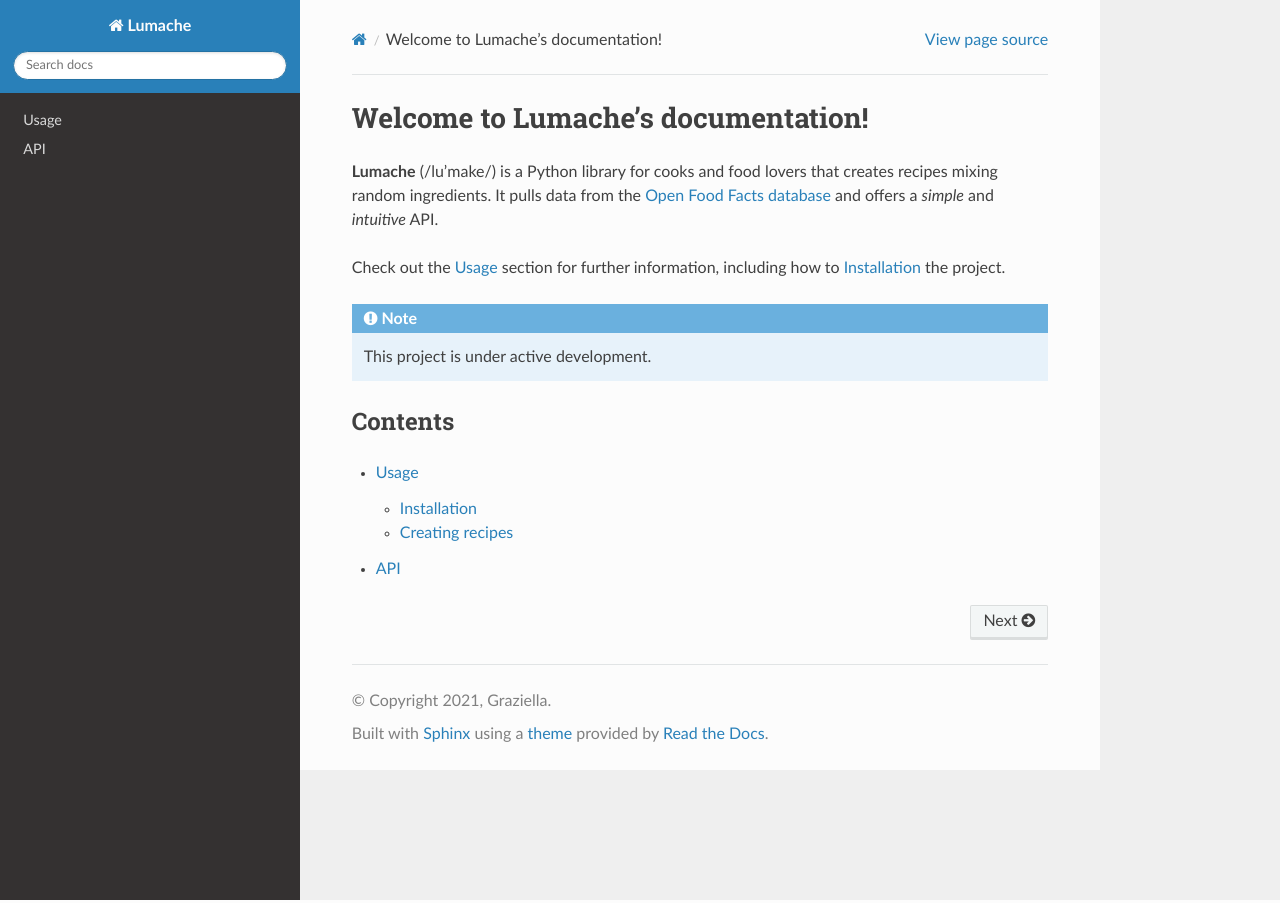
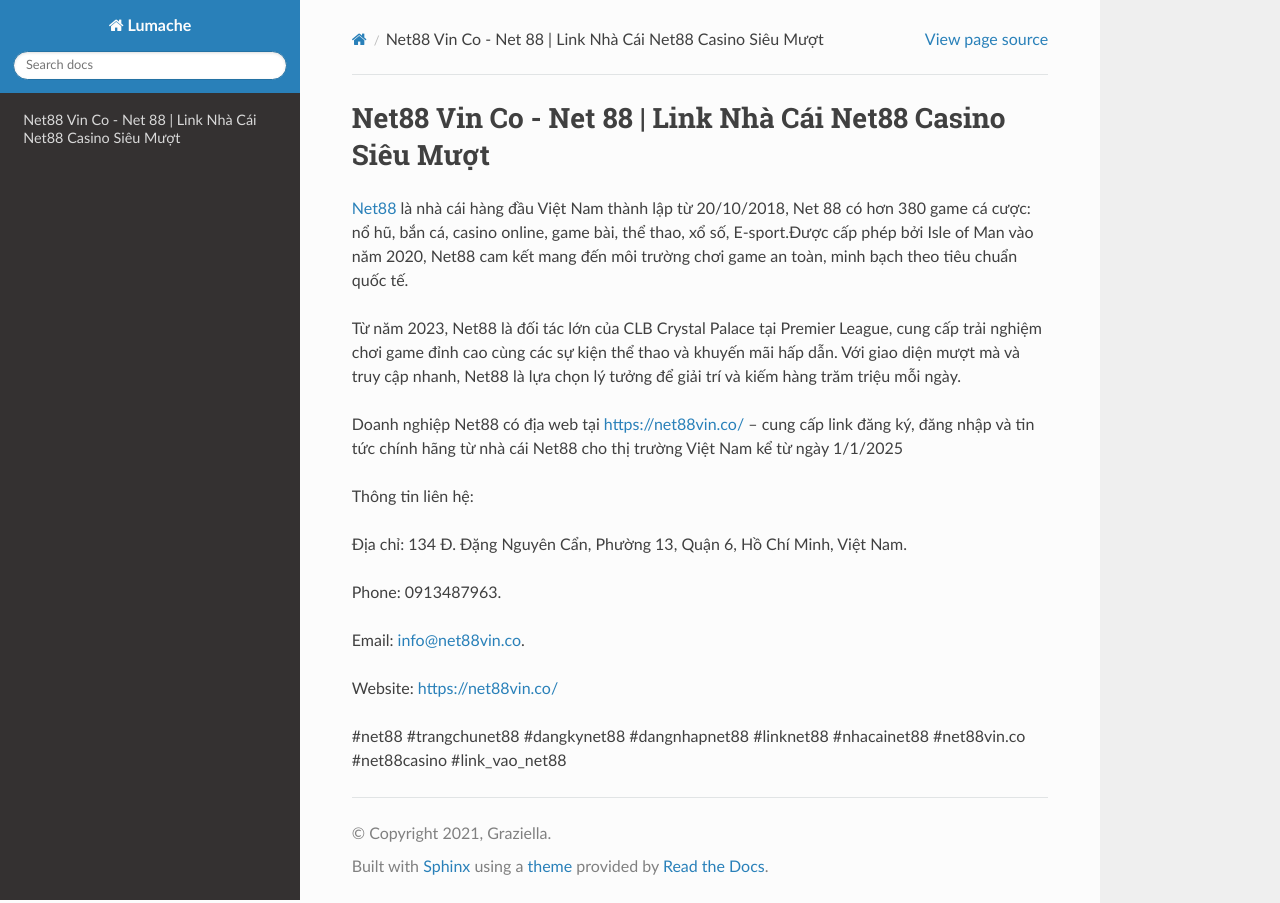
Before and after one commit to parkisngan19/net88vinco, a Sphinx documentation site: the page built from docs/source/index.rst, in a window 1280 px wide. Built offline with Sphinx 7.4.7 and the Read the Docs theme 3.1.0, drawn with Linux system fonts in a browser that asks for light colours.

Commit message:
Update index.rst

```diff
--- a/docs/source/index.rst
+++ b/docs/source/index.rst
@@ -1,22 +1,20 @@
-Welcome to Lumache's documentation!
+Net88 Vin Co - Net 88 | Link Nhà Cái Net88 Casino Siêu Mượt
 ===================================
 
-**Lumache** (/lu'make/) is a Python library for cooks and food lovers
-that creates recipes mixing random ingredients.
-It pulls data from the `Open Food Facts database <https://world.openfoodfacts.org/>`_
-and offers a *simple* and *intuitive* API.
+`Net88 <https://net88vin.co/>`_ là nhà cái hàng đầu Việt Nam thành lập từ 20/10/2018, Net 88 có hơn 380 game cá cược: nổ hũ, bắn cá, casino online, game bài, thể thao, xổ số, E-sport.Được cấp phép bởi Isle of Man vào năm 2020, Net88 cam kết mang đến môi trường chơi game an toàn, minh bạch theo tiêu chuẩn quốc tế.
 
-Check out the :doc:`usage` section for further information, including
-how to :ref:`installation` the project.
+Từ năm 2023, Net88 là đối tác lớn của CLB Crystal Palace tại Premier League, cung cấp trải nghiệm chơi game đỉnh cao cùng các sự kiện thể thao và khuyến mãi hấp dẫn. Với giao diện mượt mà và truy cập nhanh, Net88 là lựa chọn lý tưởng để giải trí và kiếm hàng trăm triệu mỗi ngày.
 
-.. note::
+Doanh nghiệp Net88 có địa web tại https://net88vin.co/ – cung cấp link đăng ký, đăng nhập và tin tức chính hãng từ nhà cái Net88 cho thị trường Việt Nam kể từ ngày 1/1/2025
 
-   This project is under active development.
+Thông tin liên hệ:
 
-Contents
---------
+Địa chỉ: 134 Đ. Đặng Nguyên Cẩn, Phường 13, Quận 6, Hồ Chí Minh, Việt Nam.
 
-.. toctree::
+Phone: 0913487963.
 
-   usage
-   api
+Email: info@net88vin.co.
+
+Website: https://net88vin.co/
+
+#net88 #trangchunet88 #dangkynet88 #dangnhapnet88 #linknet88 #nhacainet88 #net88vin.co #net88casino #link_vao_net88
```
